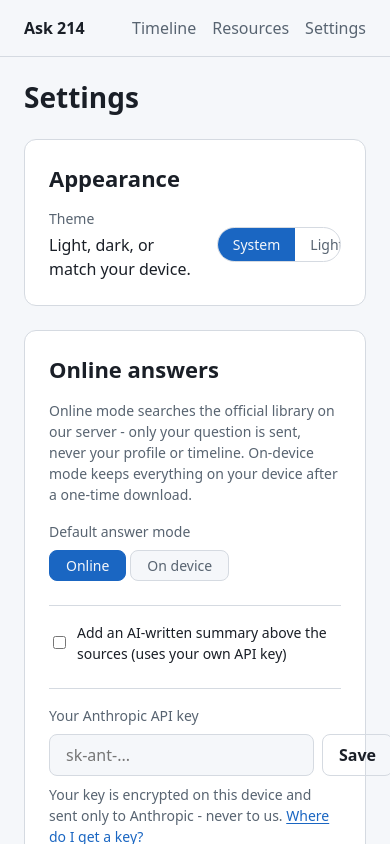
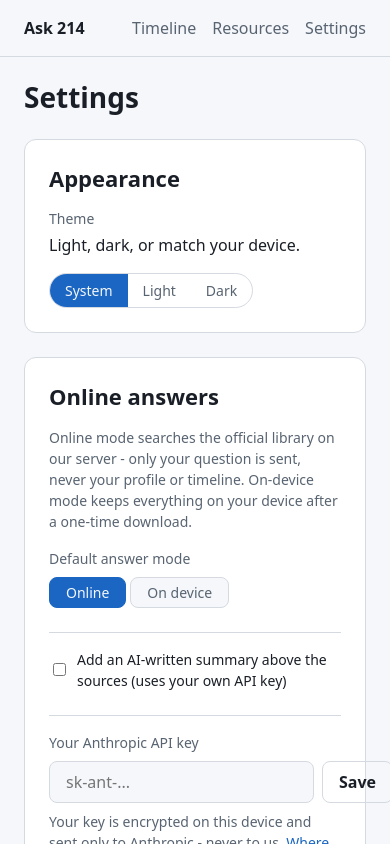
Before and after one commit to GoudyMT/ask214, a SvelteKit app: page /settings in a window 390 px wide. Shown: the top 844 px of the page. Built offline with nearby package versions, Linux system fonts and the light colour scheme.

Commit message:
fix(theme): stack the Settings theme control on narrow widths

```diff
--- a/src/routes/settings/+page.svelte
+++ b/src/routes/settings/+page.svelte
@@ -228,7 +228,7 @@
 	{:else}
 		<section class="settings-section" aria-labelledby="appearance-heading">
 			<h2 id="appearance-heading" class="settings-section__heading">Appearance</h2>
-			<div class="settings-row">
+			<div class="settings-row appearance-row">
 				<div class="settings-row__field">
 					<span class="settings-row__label">Theme</span>
 					<span class="settings-row__value">Light, dark, or match your device.</span>
@@ -380,6 +380,19 @@
 		align-items: center;
 		justify-content: space-between;
 		gap: var(--space-m);
+	}
+
+	/* The theme control is wider than the EAOS "Change" link. Let the Appearance row wrap, and on a
+	   phone width stack it so the control drops below the label instead of being clipped. */
+	.appearance-row {
+		flex-wrap: wrap;
+	}
+
+	@media (max-width: 600px) {
+		.appearance-row {
+			flex-direction: column;
+			align-items: flex-start;
+		}
 	}
 
 	.settings-row__field {
```
